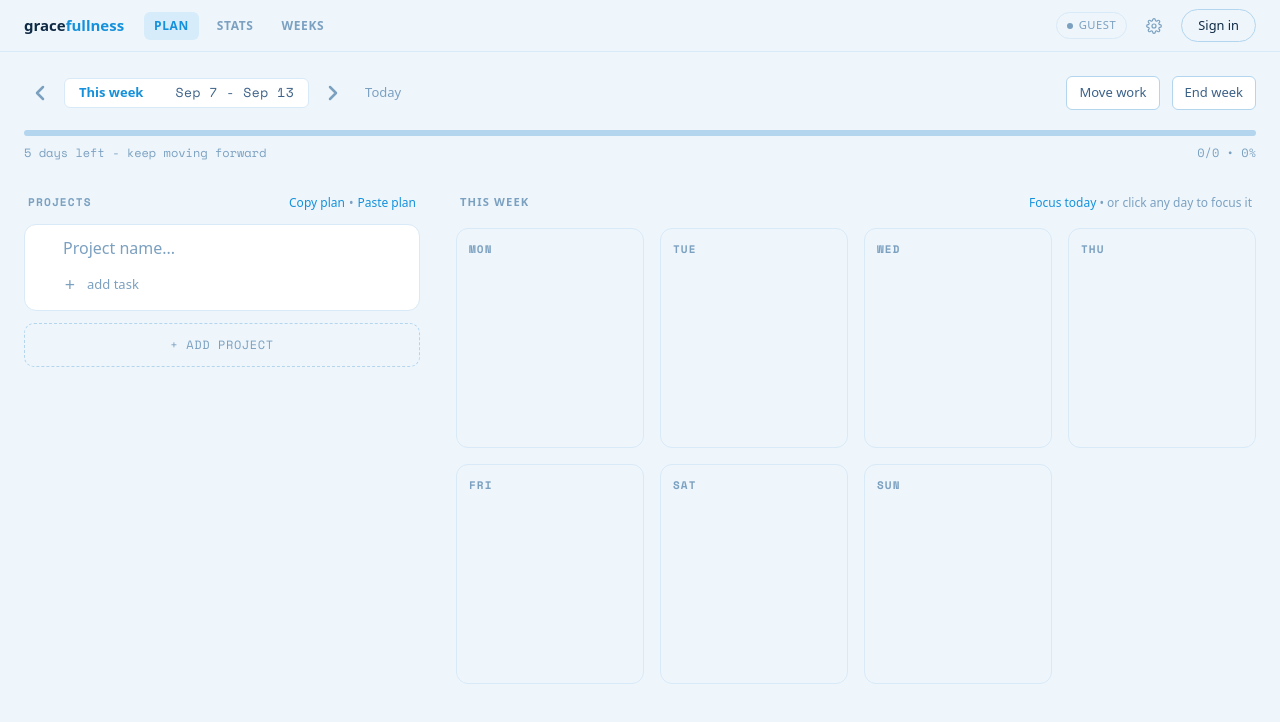
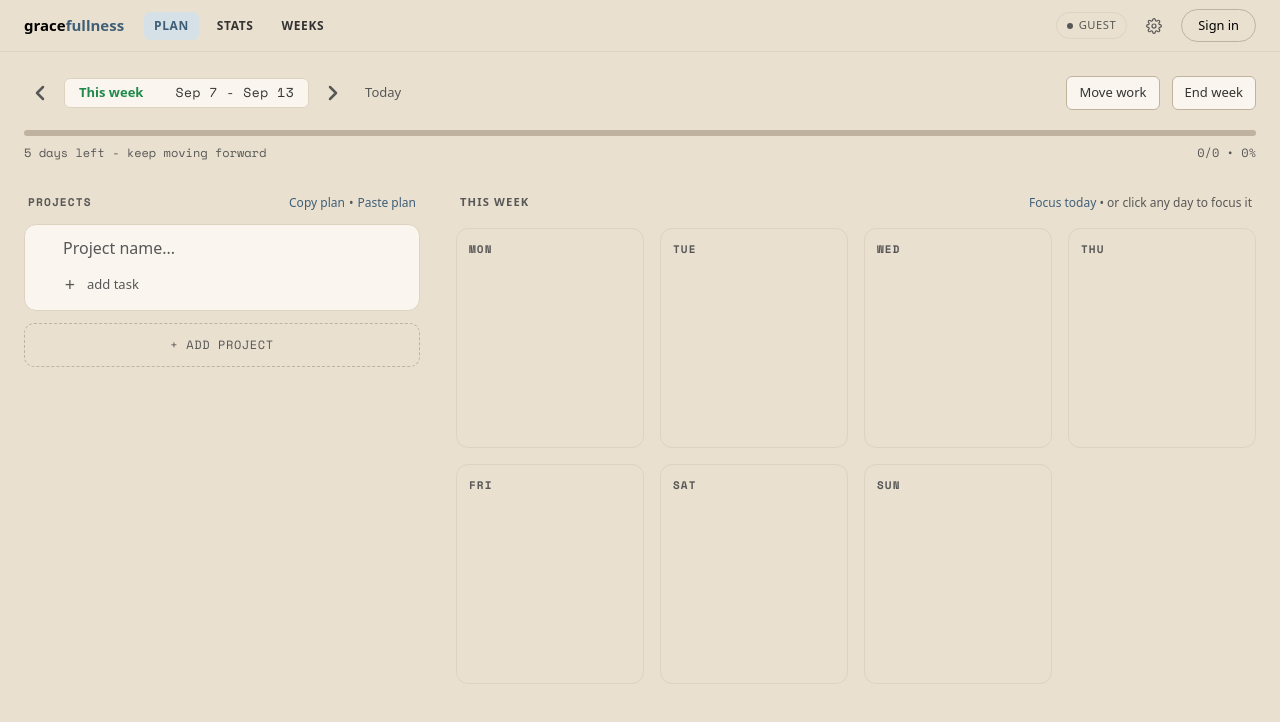
Before and after one commit to rhemaa0123/task-planner, a React (Vite) app: page / in a window 1280 px wide. Both pictures are taken after a click on the button "+ ADD PROJECT". Shown: the top 722 px of the page. Built offline with nearby package versions, Linux system fonts and the light colour scheme; a web font is replaced by a local one.

Commit message:
text color fixs for dark/light mode

```diff
--- a/src/components/WeeklyPlan/Board.jsx
+++ b/src/components/WeeklyPlan/Board.jsx
@@ -33,7 +33,7 @@ export function Board() {
             {weekText && (
               <span
                 className="week-title"
-                style={{ color: weekText === 'This week' ? 'var(--accent)' : 'var(--ink-faint)' }}
+                style={{ color: weekText === 'This week' ? 'var(--good)' : 'var(--ink-faint)' }}
               >
                 {weekText}
               </span>
--- a/src/components/WeeklyPlan/ProjectsSidebar.jsx
+++ b/src/components/WeeklyPlan/ProjectsSidebar.jsx
@@ -1,5 +1,6 @@
 import React, { useState, useEffect, useRef } from 'react'
 import { useApp } from '../../context/AppContext'
+import { formatDeadline } from '../../utils'
 
 function EditableText({ value, onSave, placeholder, className, autoFocus }) {
   const [text, setText] = useState(value || '')
@@ -307,6 +308,7 @@ export function ProjectsSidebar() {
                 <div className="proj-hover-action" style={{cursor: 'grab', color: 'var(--ink-faint)', display: 'flex'}}>
                   <svg width="14" height="14" viewBox="0 0 24 24" fill="none" stroke="currentColor" strokeWidth="2"><circle cx="9" cy="5" r="1"/><circle cx="9" cy="12" r="1"/><circle cx="9" cy="19" r="1"/><circle cx="15" cy="5" r="1"/><circle cx="15" cy="12" r="1"/><circle cx="15" cy="19" r="1"/></svg>
                 </div>
+                <div className="proj-title-wrap">
                   <EditableText
                     className="proj-title-input"
                     value={p.name}
@@ -314,6 +316,10 @@ export function ProjectsSidebar() {
                     autoFocus={!p.name}
                     onSave={(newName) => updateProjectName(p.id, newName)}
                   />
+                  {p.deadline && (
+                    <span className="proj-deadline">{formatDeadline(p.deadline)}</span>
+                  )}
+                </div>
               </div>
 
               <div style={{display: 'flex', alignItems: 'center', gap: 12, flexShrink: 0}}>
--- a/src/style.css
+++ b/src/style.css
@@ -1,67 +1,73 @@
 /* ============================================================
-   Task Planner — built on #2C5EAD / #1591DC / #4BB8FA / #C4E2F5
+   Task Planner — built on #213448 / #547792 / #94B4C1 / #EAE0CF
    Light is the base; [data-theme="dark"] overrides. A script in
    index.html stamps the attribute before paint to avoid a flash.
    ============================================================ */
 
 :root {
-  /* ---- Light ---- */
-  --bg: #eef6fc;
-  --paper: #ffffff;
-  --paper-hover: #e3f0fa;
+  /* ---- Light: cream ground, navy ink ---- */
+  --bg: #eae0cf;
+  --paper: #faf6ef;
+  --paper-hover: #f0e8da;
 
-  --ink: #0f2a44;
-  --ink-soft: #3b6188;
-  --ink-faint: #7ba0c0;
+  /* User-entered text is black; everything secondary is a dimmer neutral black
+     - no navy tint, so it reads as "quieter", not "coloured" (mirrors dark) */
+  --ink: #000000;
+  --ink-soft: #333333;
+  --ink-faint: #575757;
+  --ink-typed: #000000;
 
-  --line: #d8e9f7;
-  --line-strong: #b3d5ee;
+  --line: #ddd3c1;
+  --line-strong: #bfb3a0;
 
-  --hover-neutral: #e3f0fa;
-  --hover-accent: rgba(21, 145, 220, 0.1);
+  --hover-neutral: #f0e8da;
+  --hover-accent: rgba(84, 119, 146, 0.12);
 
-  --brand-deep: #2c5ead;
-  --accent: #1591dc;
-  --accent-soft: #d6ecfa;
+  --brand-deep: #213448;
+  --accent: #3f5f78;
+  --accent-soft: #d5e0e7;
 
   --good: #1f8a4c;
   --good-soft: rgba(31, 138, 76, 0.14);
   --warn: #c0392b;
   --warn-soft: rgba(192, 57, 43, 0.12);
 
-  --scrim: rgba(15, 42, 68, 0.45);
-  --shadow-float: 0 6px 20px rgba(20, 55, 90, 0.18);
-  --shadow-card: 0 1px 2px rgba(20, 55, 90, 0.06);
+  --scrim: rgba(33, 52, 72, 0.45);
+  --shadow-float: 0 6px 20px rgba(33, 52, 72, 0.18);
+  --shadow-card: 0 1px 2px rgba(33, 52, 72, 0.06);
 
   color-scheme: light;
 }
 
 :root[data-theme="dark"] {
-  /* ---- Dark ---- */
-  --bg: #0a1626;
-  --paper: #10203a;
-  --paper-hover: #172c4b;
+  /* ---- Dark: navy ground, white text ---- */
+  --bg: #16232f;
+  --paper: #213448;
+  --paper-hover: #2b4159;
 
-  --ink: #c4e2f5;
-  --ink-soft: #8fb5d6;
-  --ink-faint: #5a7fa6;
+  /* User-entered text is pure white; everything secondary is a dimmer neutral
+     white - no cream or blue tint, so it reads as "quieter", not "coloured" */
+  --ink: #ffffff;
+  --ink-soft: #c3c7cd;
+  --ink-faint: #969aa2;
+  --ink-typed: #ffffff;
 
-  --line: #16273f;
-  --line-strong: #24405f;
+  --line: #2a3f54;
+  --line-strong: #547792;
 
-  --hover-neutral: #172c4b;
-  --hover-accent: rgba(75, 184, 250, 0.12);
+  --hover-neutral: #2b4159;
+  --hover-accent: rgba(148, 180, 193, 0.14);
 
-  --brand-deep: #4bb8fa;
-  --accent: #4bb8fa;
-  --accent-soft: rgba(75, 184, 250, 0.16);
+  --brand-deep: #94b4c1;
+  --accent: #94b4c1;
+  --accent-soft: rgba(148, 180, 193, 0.18);
 
   --good: #4ade80;
   --good-soft: rgba(74, 222, 128, 0.15);
   --warn: #f87171;
   --warn-soft: rgba(248, 113, 113, 0.15);
 
-  --scrim: rgba(5, 12, 22, 0.72);
+  --scrim: rgba(10, 18, 26, 0.72);
   --shadow-float: 0 6px 20px rgba(0, 0, 0, 0.5);
   --shadow-card: 0 1px 2px rgba(0, 0, 0, 0.3);
 
@@ -130,7 +136,7 @@ input[type="text"], input[type="email"], input[type="password"], select, textare
   padding: 6px 10px;
   border-radius: var(--r);
   color: var(--ink);
-  caret-color: var(--ink);
+  caret-color: var(--ink-typed);
   transition: border-color 0.15s;
 }
 input[type="text"]:focus, select:focus {
@@ -179,7 +185,7 @@ button {
 .nav-tab {
   background: transparent;
   border: none;
-  color: var(--ink-faint);
+  color: var(--ink-soft);
   padding: 5px 10px;
   font-size: var(--fs-chrome);
   font-weight: 600;
@@ -497,10 +503,26 @@ button {
   color: var(--ink);
 }
 
+.proj-title-wrap {
+  display: flex;
+  flex-direction: column;
+  gap: 1px;
+  flex: 1;
+  min-width: 0;
+}
+
+.proj-deadline {
+  font-family: var(--mono);
+  font-size: var(--fs-body);
+  color: var(--ink-faint);
+  letter-spacing: 0.04em;
+  white-space: nowrap;
+}
+
 input[type="text"].proj-title-input {
   background: transparent;
   border: none;
-  color: var(--ink);
+  color: var(--ink-typed);
   font-size: var(--fs-title);
   line-height: normal;
   font-weight: var(--w-title);
@@ -523,7 +545,7 @@ input[type="text"].task-name-input {
   background: transparent;
   border: none;
   outline: none;
-  color: var(--ink-soft);
+  color: var(--ink-typed);
   font-size: var(--fs-row);
   line-height: normal;
   font-weight: var(--w-row);
@@ -535,7 +557,8 @@ input[type="text"].task-name-input {
 .task-name-input::placeholder {
   color: var(--ink-faint);
 }
-.task-name-input.done {
+/* Matches the base rule's specificity, which the bare class could not outrank */
+input[type="text"].task-name-input.done {
   text-decoration: line-through;
   color: var(--ink-faint);
 }
@@ -566,14 +589,23 @@ input[type="text"].task-name-input {
 .assign-date,
 .task-del {
   opacity: 0;
-  transition: opacity 0.15s ease;
+  transition: opacity 0.15s ease, color 0.15s ease,
+    transform 0.18s cubic-bezier(0.2, 0.8, 0.2, 1);
 }
+/* Dated tasks no longer advertise the prompt - it returns on hover */
 .task-item:hover .assign-date,
 .task-item:hover .task-del,
-.task-item.has-day .assign-date,
 .task-actions:focus-within .assign-date,
 .task-actions:focus-within .task-del {
   opacity: 1;
+}
+
+/* Magnifier: the assign-date chip and its calendar grow under the cursor */
+.assign-date {
+  transform-origin: right center;
+}
+.assign-date:hover {
+  transform: scale(1.14);
 }
 
 /* Undated tasks keep the "assign date" wording on the row; its button only on hover */
@@ -798,7 +830,7 @@ input[type="text"].task-name-input {
 
 .task-name {
   font-size: 0.85rem;
-  color: var(--ink-soft);
+  color: var(--ink-typed);
   flex: 1;
 }
 .task-name.done {
--- a/src/utils.js
+++ b/src/utils.js
@@ -42,4 +42,19 @@ export function weekLabel(startDate) {
   return `In ${weeks} weeks`
 }
 
+const ordinal = (n) => {
+  // 11th/12th/13th break the last-digit rule
+  if (n % 100 >= 11 && n % 100 <= 13) return 'th'
+  return ['th', 'st', 'nd', 'rd'][n % 10] || 'th'
+}
+
+// "2026-08-10" -> "Aug 10th '26"
+export function formatDeadline(iso) {
+  if (!iso) return ''
+  const [y, m, d] = String(iso).split('-').map(Number)
+  if (!y || !m || !d) return ''
+  const month = new Date(y, m - 1, d).toLocaleDateString('en-US', { month: 'short' })
+  return `${month} ${d}${ordinal(d)} '${String(y).slice(-2)}`
+}
+
 export const WEEKDAYS = ['Mon', 'Tue', 'Wed', 'Thu', 'Fri', 'Sat', 'Sun']
```
Lines whose indentation alone changed are shown as unchanged.
